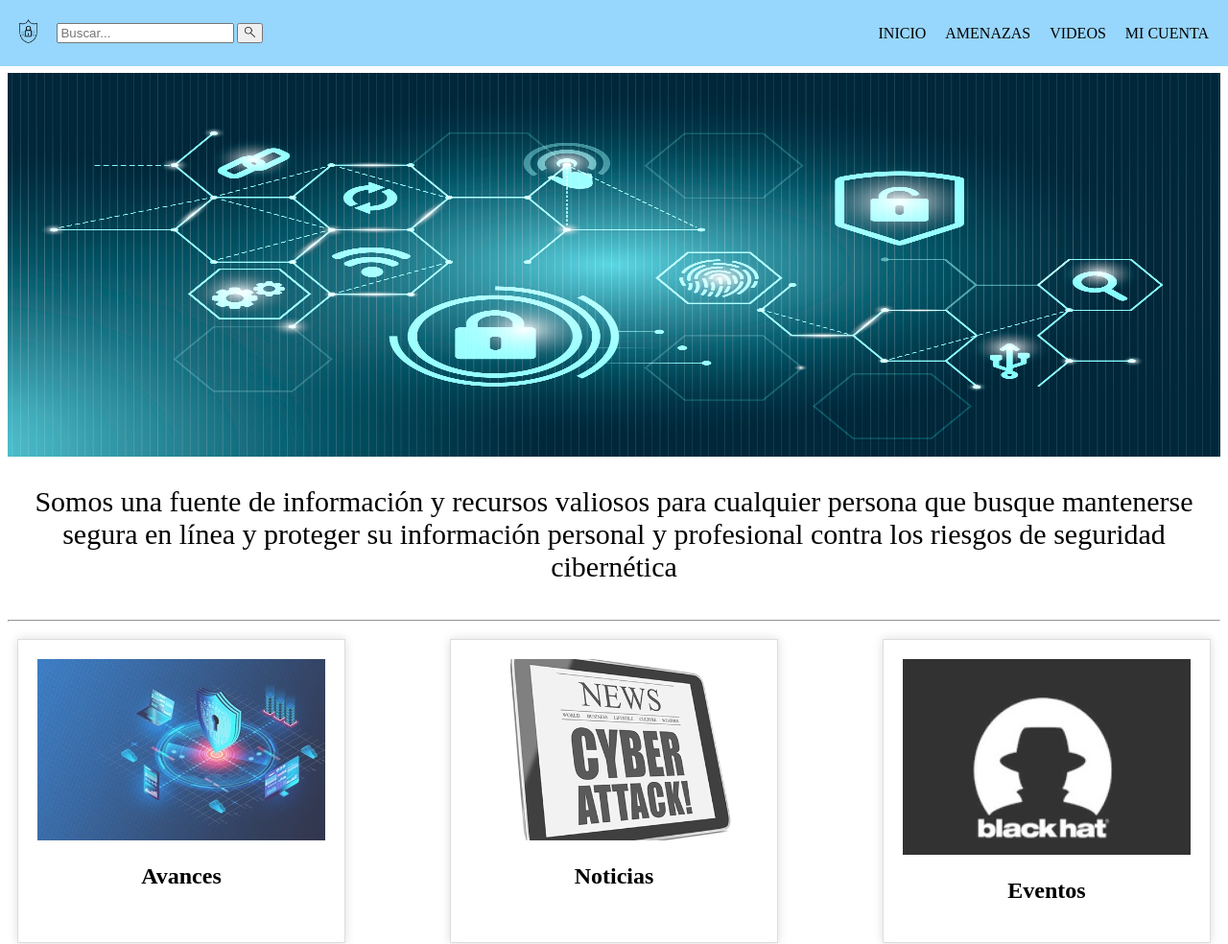
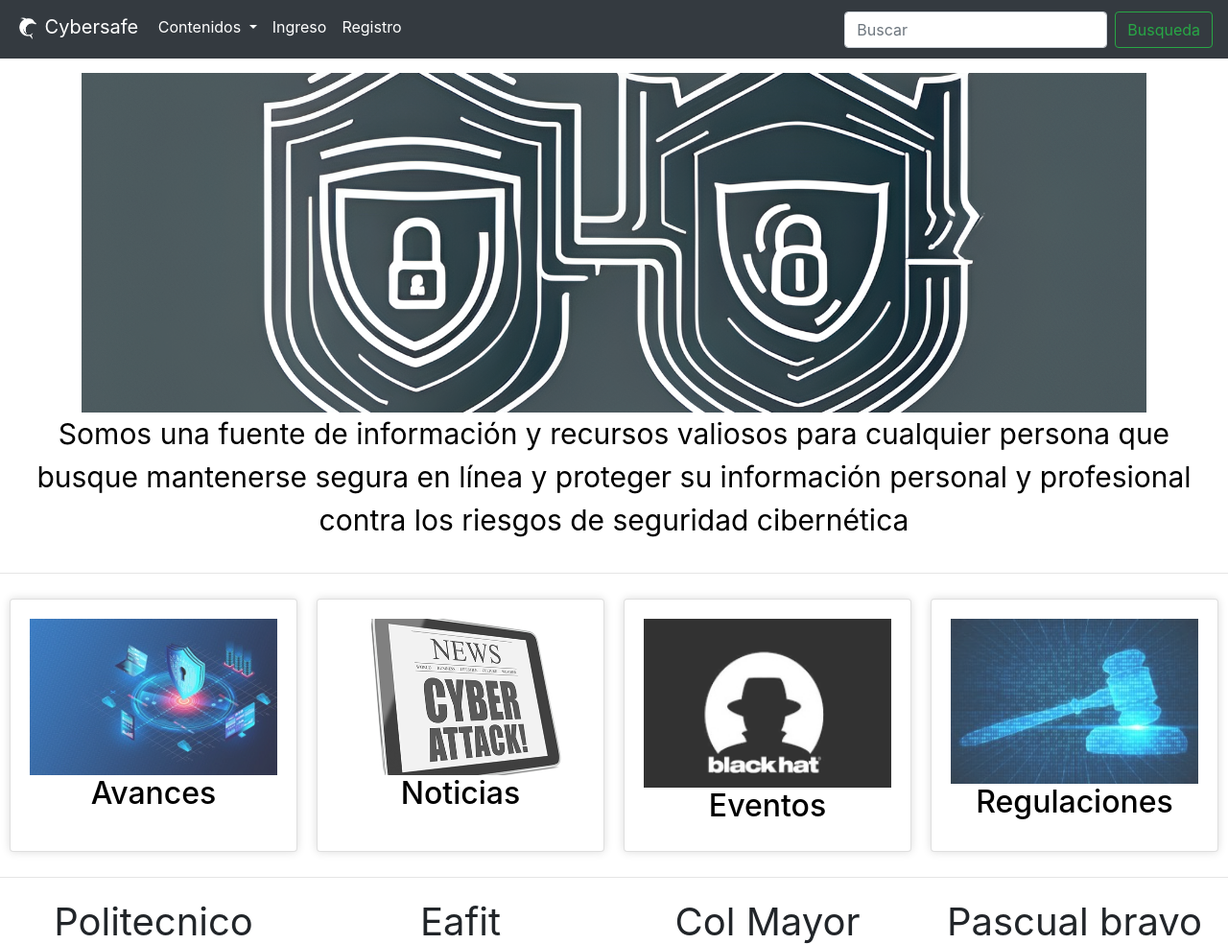
Before and after one commit to FrijolitoIk1000/proyecto.integrador, a PHP site: page / in a window 1280 px wide. Shown: the top 984 px of the page at 96% size. Run offline with PHP 8.4, Linux system fonts and the light colour scheme; some libraries are stand-ins or nearby versions.

Commit message:
Commit con modificación estetica general - integración de Bootstrap

```diff
--- a/index.html
+++ b/index.html
@@ -6,12 +6,15 @@
     <meta http-equiv="X-UA-Compatible" content="IE=edge">
     <meta name="viewport" content="width=device-width, initial-scale=1.0">
     <link rel="stylesheet" href="style.css">
-
+    <link rel="icon" href="images/favicon.ico" type="image/x-icon">
     <link rel="stylesheet" href="https://cdnjs.cloudflare.com/ajax/libs/font-awesome/4.7.0/css/font-awesome.min.css">
-    <title>Document</title>
+     <!-- Bootstrap CSS -->
+     <link rel="stylesheet" href="https://cdn.jsdelivr.net/npm/bootstrap@4.0.0/dist/css/bootstrap.min.css" integrity="sha384-Gn5384xqQ1aoWXA+058RXPxPg6fy4IWvTNh0E263XmFcJlSAwiGgFAW/dAiS6JXm" crossorigin="anonymous">
+    <title>Cybersafe-educa</title>
 </head>
 
 <body>
+    <!--
     <header class="encabezado">
         <div class="izquierda">
             <div class="logo">
@@ -31,10 +34,51 @@
             <a class="texto">MI CUENTA</a>
         </div>
     </header>
+    -->
 
+    <!-- NAV BAR -->
+    <nav class="navbar navbar-expand-lg navbar-dark bg-dark">
+        <a class="navbar-brand" href="#" style="width: 10%; margin-bottom: auto;">
+
+            <img src="images/main-logo.png" alt="texto alternativo de la imagen" style="width: 20%;">
+            Cybersafe
+        </a>
+        <button class="navbar-toggler" type="button" data-toggle="collapse" data-target="#navbarSupportedContent" aria-controls="navbarSupportedContent" aria-expanded="false" aria-label="Toggle navigation">
+          <span class="navbar-toggler-icon"></span>
+        </button>
+
+        <div class="collapse navbar-collapse" id="navbarSupportedContent">
+          <ul class="navbar-nav mr-auto">
+            <li class="nav-item dropdown active">
+                <a class="nav-link dropdown-toggle" href="#" id="navbarDropdown" role="button" data-toggle="dropdown" aria-haspopup="true" aria-expanded="false">
+                  Contenidos
+                </a>
+                <div class="dropdown-menu" aria-labelledby="navbarDropdown">
+                  <a class="dropdown-item" href="#">Action</a>
+                  <a class="dropdown-item" href="#">Another action</a>
+                  <div class="dropdown-divider"></div>
+                  <a class="dropdown-item" href="#">Something else here</a>
+                </div>
+              </li>
+            <li class="nav-item active">
+              <a class="nav-link" href="#">Ingreso</a>
+            </li>
+            <li class="nav-item active">
+              <a class="nav-link" href="#">Registro</a>
+            </li>
+          </ul>
+          <form class="form-inline my-2 my-lg-0">
+            <input class="form-control mr-sm-2" type="search" placeholder="Buscar" aria-label="Search">
+            <button class="btn btn-outline-success my-2 my-sm-0" type="submit">
+                <!--<img src="images/buscar-nav.png" alt="texto alternativo de la imagen" style="height: auto;">-->
+                Busqueda
+            </button>
+          </form>
+        </div>
+      </nav>
 
     <div class="container">
-        <img src="images/PRINCIPAL.jpg" alt="texto alternativo de la imagen">
+        <img id="image-banner" src="images/ia1.png" alt="texto alternativo de la imagen">
     </div>
     <div class="info1">
         <p class="info">Somos una fuente de información y recursos valiosos para cualquier persona que busque
@@ -125,6 +169,9 @@
         </div>
     </footer>
 
+    <script src="https://code.jquery.com/jquery-3.2.1.slim.min.js" integrity="sha384-KJ3o2DKtIkvYIK3UENzmM7KCkRr/rE9/Qpg6aAZGJwFDMVNA/GpGFF93hXpG5KkN" crossorigin="anonymous"></script>
+    <script src="https://cdn.jsdelivr.net/npm/popper.js@1.12.9/dist/umd/popper.min.js" integrity="sha384-ApNbgh9B+Y1QKtv3Rn7W3mgPxhU9K/ScQsAP7hUibX39j7fakFPskvXusvfa0b4Q" crossorigin="anonymous"></script>
+    <script src="https://cdn.jsdelivr.net/npm/bootstrap@4.0.0/dist/js/bootstrap.min.js" integrity="sha384-JZR6Spejh4U02d8jOt6vLEHfe/JQGiRRSQQxSfFWpi1MquVdAyjUar5+76PVCmYl" crossorigin="anonymous"></script>
 </body>
 
 </html>
--- a/style.css
+++ b/style.css
@@ -3,7 +3,6 @@
 }
 
 body {
-
 }
 
 .encabezado {
@@ -82,21 +81,15 @@
 
 
 /*CUERPO IMAGENEN PRINCIPAL*/
-.container {
+.container{
   display: flex;
   justify-content: center;
   margin-top: 15px;
 }
 
-.container img {
-    background-image: url(images/mario.jpg);
-    background-repeat: no-repeat;
-    width: 100%;
-    height: 25em;
-  /*  background-size: cover;
-    background-position: center;
-    width: 100%;
-    opacity: 0.8;*/
+#image-banner{
+  width: 100%;
+  height: auto;
 }
 
 /*INFORMACIÓN DE LA PAGINA*/
@@ -165,14 +158,11 @@
 .footer {
   background-color: #f8f8f8;
   padding: 20px;
-
-
 }
 
 .contenedor {
   max-width: 1200px;
   margin: 0 auto;
-
 }
 
 .footer-row {
```
Also changed, not shown: images/buscar-nav.png (added), images/buscar.png (added), images/favicon.ico (added), images/ia1.png (added), images/ia2.png (added), images/main-logo.png (added).
